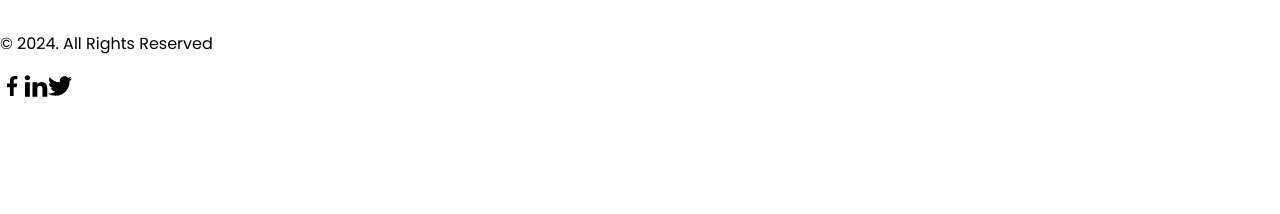
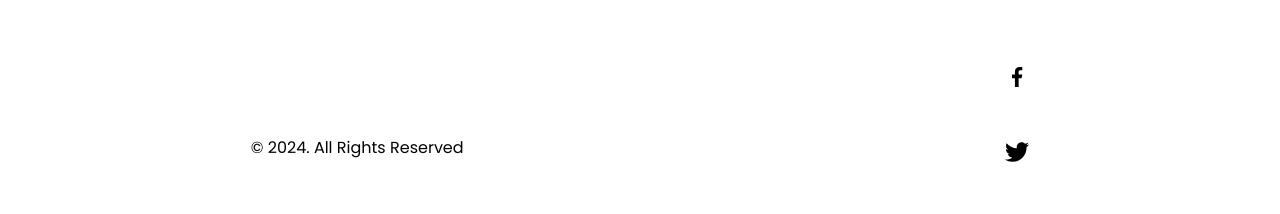
Before and after one commit to zainabturkmen/S-I-S, a React (Create React App) app: page / in a window 1280 px wide. Shown: the part 574-788 px from the top of the page. Built offline with nearby package versions, Linux system fonts and the light colour scheme; a web font is replaced by a local one.

Commit message:
adding updates

```diff
--- a/src/components/Sidebar.js
+++ b/src/components/Sidebar.js
@@ -31,19 +31,29 @@ const Sidebar = () => {
           })}
         </ul>
         <div className="sidebar-footer">
+          <div className="underline"></div>
+          <div className="main-footer">
             <div className="date">
               <p>&copy; {currentYear}. All Rights Reserved</p>
             </div>
-          <div className="links">
+
+            <ul className="links">
+              <li>
                 <a href="#">
                   <GrFacebookOption />
                 </a>
+              </li>
+              <li>
+                <a href="#">
+                  <FaTwitter />
+                </a>
+              </li>
+              <li>
                 <a href="#">
                   <TfiLinkedin />
                 </a>
-            <a href="#">
-              <FaTwitter />
-            </a>
+              </li>
+            </ul>
           </div>
         </div>
       </aside>
@@ -133,6 +143,23 @@ const Wrapper = styled.div`
     padding-right: 0.7em;
     font-size: 1.9em;
   }
+
+  .underline {
+    width: 100%;
+    color: black;
+  }
+
+  .main-footer {
+    display: flex;
+    flex-direction: row;
+    justify-content: space-around;
+    align-items: center;
+  }
+
+  p {
+    font-size: 1em;
+    font-weight: 400;
+  }
 `;
 
 export default Sidebar;
```
Lines whose indentation alone changed are shown as unchanged.
